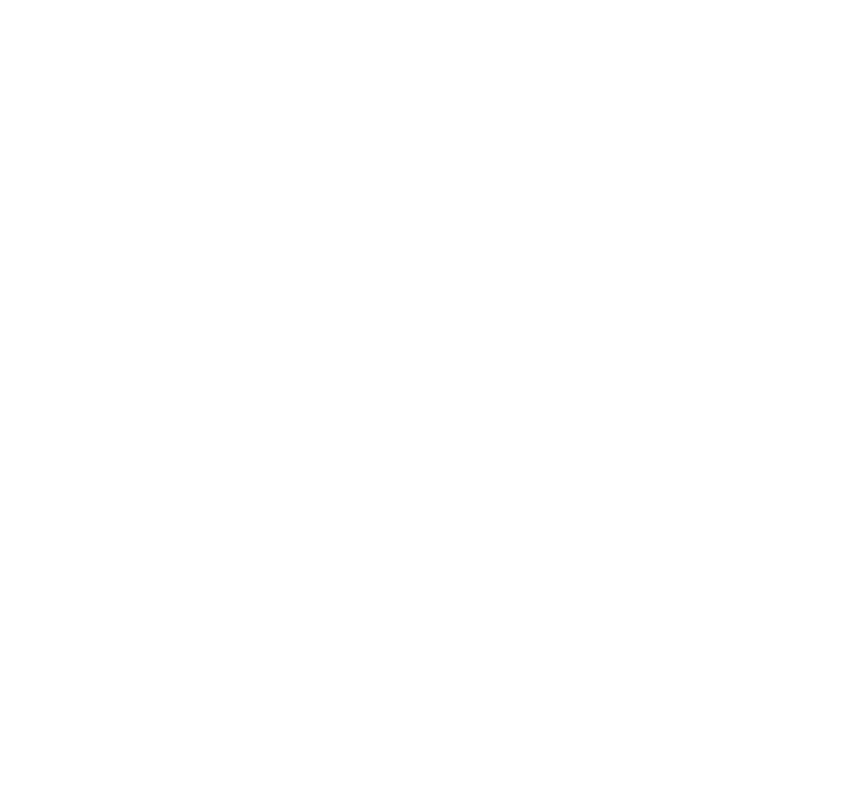
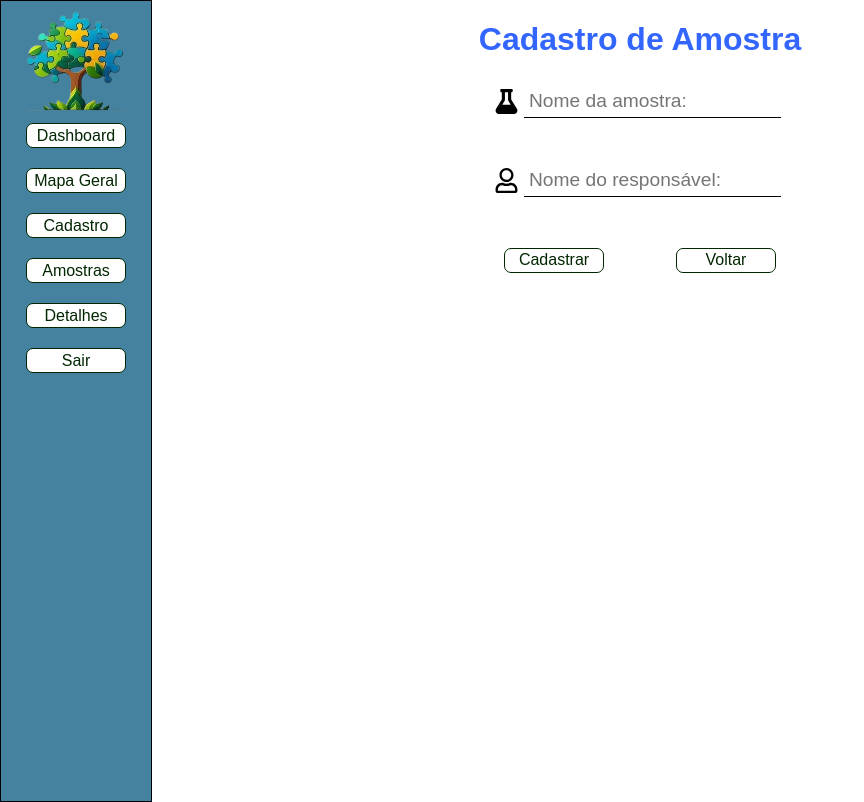
Before and after one commit to bruuno1994/agrolab, a React (Create React App) app in the folder frontend/: page /CadastroAmostra in a window 1280 px wide. Before the commit this address had no page. Shown: the whole page, without its empty margins (0-864 px from the left). Built offline with nearby package versions, Linux system fonts and the light colour scheme.

Commit message:
Alteração no front e adição do dashboard no PowerBI

```diff
--- a/frontend/src/components/Header.jsx
+++ b/frontend/src/components/Header.jsx
@@ -10,7 +10,6 @@ function Header() {
                 <ul>
                     <li><Link to='/'> Home </Link></li>
                     <li><Link to='/Equipe'> Equipe </Link></li>
-                    <li><Link to='/Analises'> Análises que Fazemos </Link></li>
                     <li><Link to='/Contato'> Contato </Link></li>
                     <li><Link to='/Login'> Login </Link></li>
                 </ul>
--- a/frontend/src/components/Sidebar.jsx
+++ b/frontend/src/components/Sidebar.jsx
@@ -16,9 +16,11 @@ function Sidebar() {
   return (
     <>
       <div className="sidebar">
-
+        <img src='./img/agrolab.png' alt='logo do projeto' width={150} />
         <button> <Link to='/Dashboard'> Dashboard </Link> </button>
         <button> <Link to='/MapaGeral'> Mapa Geral </Link> </button>
+        <button> <Link to='/CadastroAmostra'> Cadastro </Link> </button>
+        <button> <Link to='/Amostra'> Amostras </Link> </button>
         <button> <Link to='/Detalhes'> Detalhes </Link> </button>
         <button onClick={logout}> Sair </button>
 
--- /dev/null
+++ b/frontend/src/pages/Amostra.jsx
@@ -0,0 +1,58 @@
+import React, { useState, useEffect } from "react";
+import Sidebar from "../components/Sidebar";
+import "../styles/Result.scss";
+
+const CarregarDados = async () => {
+  try {
+    const response = await fetch("http://localhost:5000/samples");
+    if (!response.ok) {
+      throw new Error("Erro ao buscar dados");
+    }
+    const resultado = await response.json();
+    return resultado;
+  } catch (error) {
+    console.error(error);
+    return [];
+  }
+};
+
+function Amostra() {
+  const [dados, setDados] = useState([]);
+
+  useEffect(() => {
+    const fetchData = async () => {
+      const data = await CarregarDados();
+      setDados(data);
+    };
+    fetchData();
+  }, []);
+
+  return (
+    <div>
+      <Sidebar />
+      <div className="plantation-analysis">
+        <h1>Amostras</h1>
+        <hr />
+        <table>
+          <thead>
+            <tr>
+              <th>Nome da Amostra</th>
+              <th>Responsável</th>
+            </tr>
+          </thead>
+          <tbody>
+            {dados.slice(0, 72).map((item, index) => (
+              <tr key={index}>
+                <td>{item.sample_name}</td>
+                <td>{item.name_responsible}</td>
+              </tr>
+            ))}
+          </tbody>
+        </table>
+      </div>
+      <br />
+    </div>
+  );
+}
+
+export default Amostra;
--- /dev/null
+++ b/frontend/src/pages/CadastroAmostra.jsx
@@ -0,0 +1,94 @@
+import React, { useState } from "react";
+import Sidebar from "../components/Sidebar";
+import { useNavigate } from "react-router-dom";
+import { toast } from "react-toastify";
+import "../styles/cadastroAmostra.css";
+
+import { FaRegUser, FaFlask } from "react-icons/fa";
+
+
+function CadastroAmostra() {
+
+  const nav = useNavigate();
+  const [formData, setFormData] = useState({
+    amostra: '',
+    responsavel: '',
+  });
+
+  const handleInputChange = (e) => {
+    const { name, value } = e.target;
+    setFormData({ ...formData, [name]: value });
+  };
+
+
+    const handleCadastro = async (e) => {
+        e.preventDefault();
+
+        try {
+            const response = await fetch("http://localhost:5000/samples", {
+                method: "post",
+                body: JSON.stringify({
+                    sample_name: formData.amostra,
+                    name_responsible : formData.responsavel
+                }),
+                headers: { "Content-Type": "application/json" }
+            });
+
+            if (!response.ok) {
+                toast.warning('Falha ao efetuar o cadastro!');
+            }
+            nav("/dashboard");
+        } catch (error) {
+            console.error(error);
+            return [];
+        }
+    }
+
+    function handleVoltar() {
+        nav('/dashboard')
+    }
+
+    return (
+        <div>
+        <Sidebar />
+        <div className="container-cadastro" >
+            <h1>Cadastro de Amostra</h1>
+            <div className="container-form">
+                <form action="post">
+                <div className="inputs">
+                    <FaFlask size={25} />
+                    <input
+                    type="text"
+                    name="amostra"
+                    placeholder="Nome da amostra:"
+                    value={formData.amostra}
+                    onChange={handleInputChange}
+                    />
+                </div>
+                <br />
+                <br />
+
+                <div className="inputs">
+                    <FaRegUser size={25} />
+                    <input
+                    type="text"
+                    name="responsavel"
+                    placeholder="Nome do responsável:"
+                    value={formData.responsavel}
+                    onChange={handleInputChange}
+                    />
+                </div>
+                <br />
+                <br />
+                <div className="buttons">
+                <button onClick={handleCadastro}>Cadastrar</button>
+                <button onClick={handleVoltar}>Voltar</button>
+                </div>
+                </form>
+            </div>
+            </div>
+        </div>
+    );
+}
+
+export default CadastroAmostra;
--- a/frontend/src/pages/Equipe.jsx
+++ b/frontend/src/pages/Equipe.jsx
@@ -40,7 +40,7 @@ function Equipe() {
               <div className="card-title">
                 <h3>Marlon Vinicius</h3>
                 <p>Age: 30 Years</p>
-                <p>Office: Back-End / Mobile Developer</p>
+                <p>Office: Back-End Developer</p>
               </div>
               <div className="icons">
               <Link to=''> <SiFacebook /> </Link>
--- a/frontend/src/routes.js
+++ b/frontend/src/routes.js
@@ -9,6 +9,8 @@ import Cadastro from "./pages/Cadastro";
 import Dashboard from "./pages/Dashboard"
 import MapaGeral from "./pages/MapaGeral"
 import Detalhes from "./pages/Detalhes"
+import CadastroAmostra from "./pages/CadastroAmostra";
+import Amostra from "./pages/Amostra";
 
 function RoutesApp() {
     return (
@@ -24,6 +26,8 @@ function RoutesApp() {
                 <Route path="/Dashboard" element={<Dashboard />} />
                 <Route path="/MapaGeral" element={<MapaGeral />} />
                 <Route path="/Detalhes" element={<Detalhes />} />
+                <Route path="/CadastroAmostra" element={<CadastroAmostra />} />
+                <Route path="/Amostra" element={<Amostra />} />
             </Routes>
         </BrowserRouter>
 
--- /dev/null
+++ b/frontend/src/styles/cadastroAmostra.css
@@ -0,0 +1,51 @@
+.container-cadastro {
+    min-height: 100vh;
+    display: flex;
+    flex-direction: column;
+}
+
+.container-form {
+    display: flex;
+    align-items: center;
+    justify-content: space-evenly;
+    flex-direction: row;
+}
+
+h1 {
+    color: #3366ff;
+}
+
+.buttons {
+    display: flex;
+    align-items: center;
+    justify-content: space-between;
+}
+
+input {
+    border: none;
+    border-bottom: 1px solid black;
+    font-size: larger;
+    padding: 5px;
+}
+
+button {
+    width: 100px;
+    height: 25px;
+    font-size: 16px;
+    border: 1px solid #022601;
+    cursor: pointer;
+    border-radius: 7px;
+    background-color: white;
+    color: #022601;
+}
+
+button:hover {
+    width: 100px;
+    height: 25px;
+    font-size: 16px;
+    border: 1px solid #022601;
+    cursor: pointer;
+    border-radius: 7px;
+    background-color: #013170;
+    color: #fff;
+}
--- a/frontend/src/styles/sidebar.css
+++ b/frontend/src/styles/sidebar.css
@@ -3,12 +3,13 @@
     border: 1px solid black;
     display: flex;
     align-items: center;
-    justify-content: center;
+    justify-content: top;
     flex-direction: column;
-    width: 200px;
+    width: 150px;
     min-height: 100vh;
     top: 0;
     left: 0;
+    background-color: #00557cbb;
 }
 
 .sidebar a {
```
Also changed, not shown: 3 other files (tests, documents, lock files or other folders).
